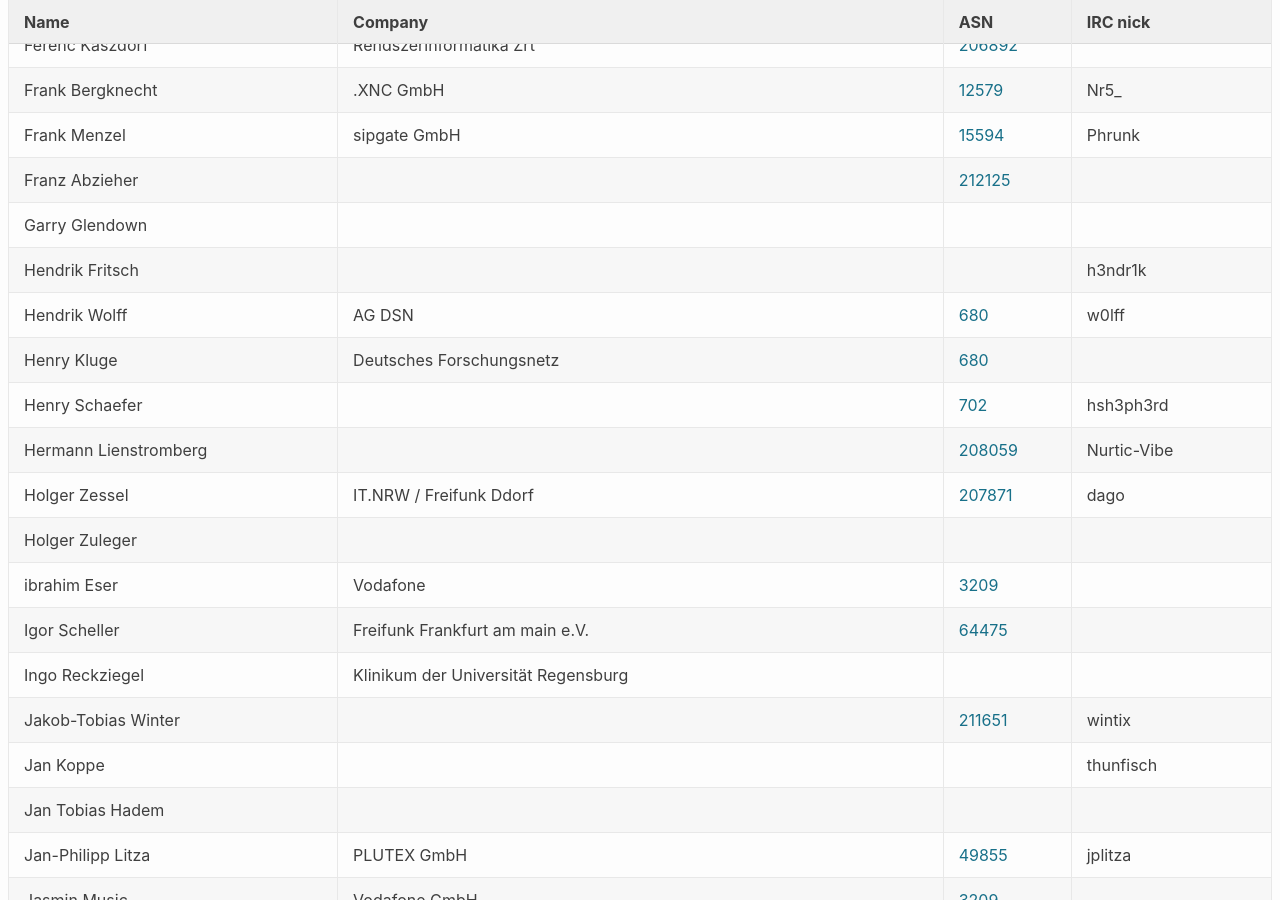
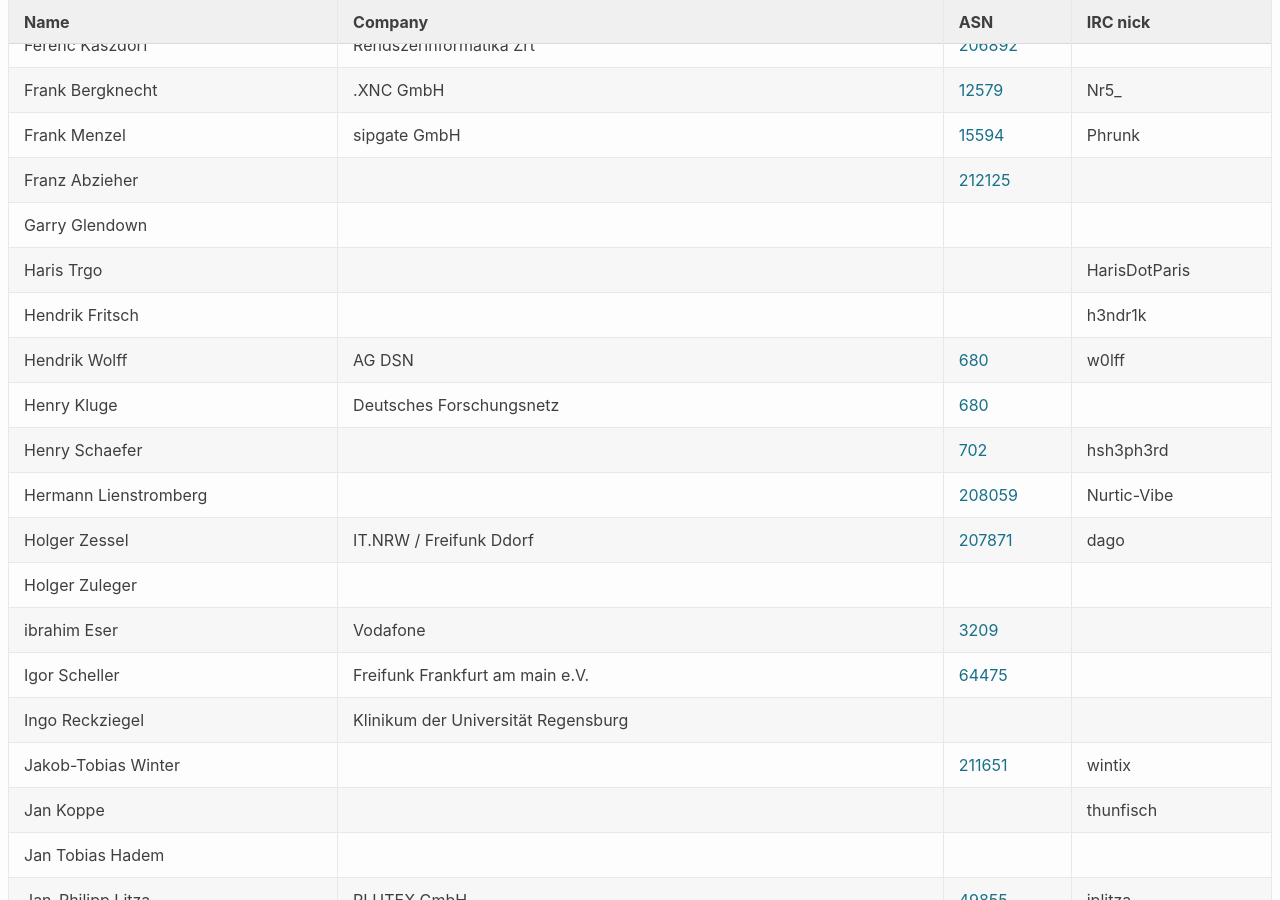
Before and after one commit to denog/pretix-attendeelist, a Jekyll site: the page built from denog14/index.md, in a window 1280 px wide and 900 px high, scrolled down 16044 px. Built offline with Jekyll 4.4.1, drawn with Linux system fonts in a browser that asks for light colours.

Commit message:
Latest data: Fri Nov 11 03:08:13 UTC 2022

```diff
--- a/_data/attendees_denog14_remote.json
+++ b/_data/attendees_denog14_remote.json
@@ -267,6 +267,12 @@
     "name": "Garry Glendown",
     "company": null,
     "irc": null,
+    "asn": null
+  },
+  {
+    "name": "Haris Trgo",
+    "company": null,
+    "irc": "HarisDotParis",
     "asn": null
   },
   {
```
